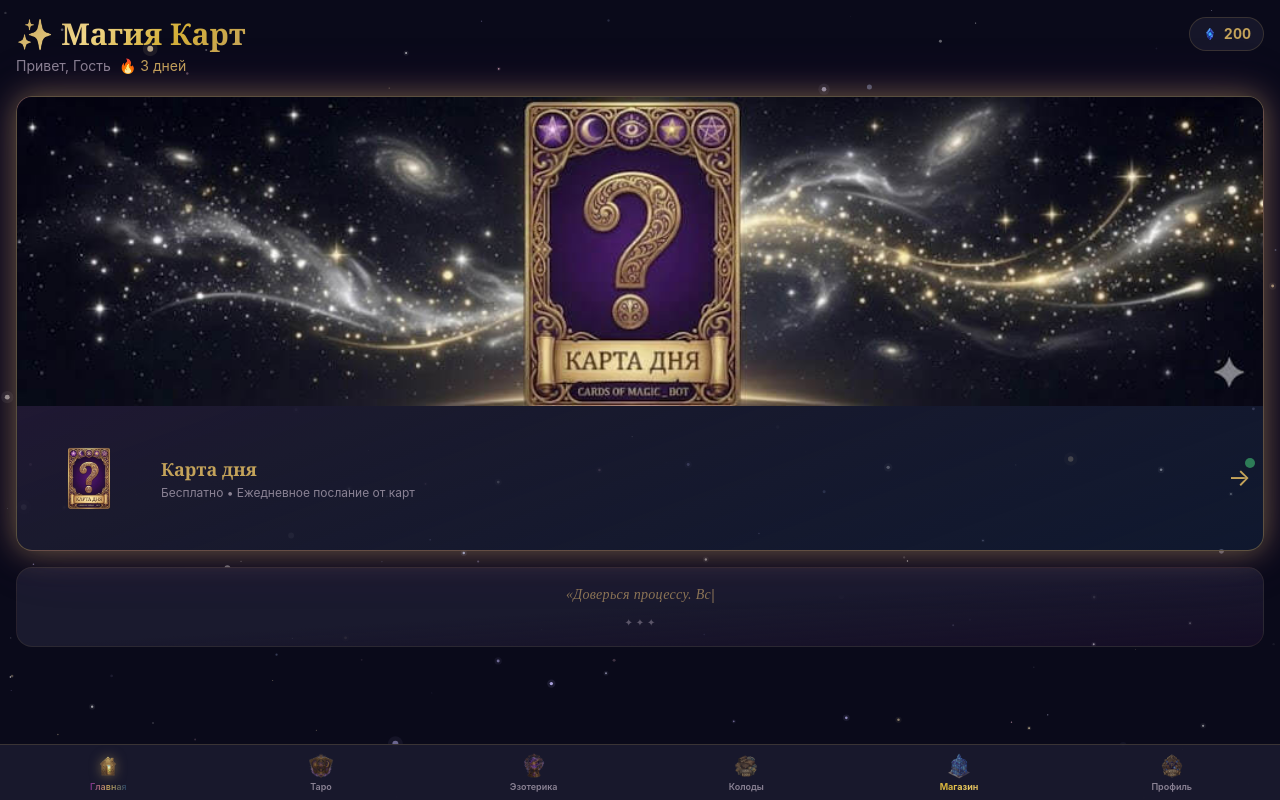
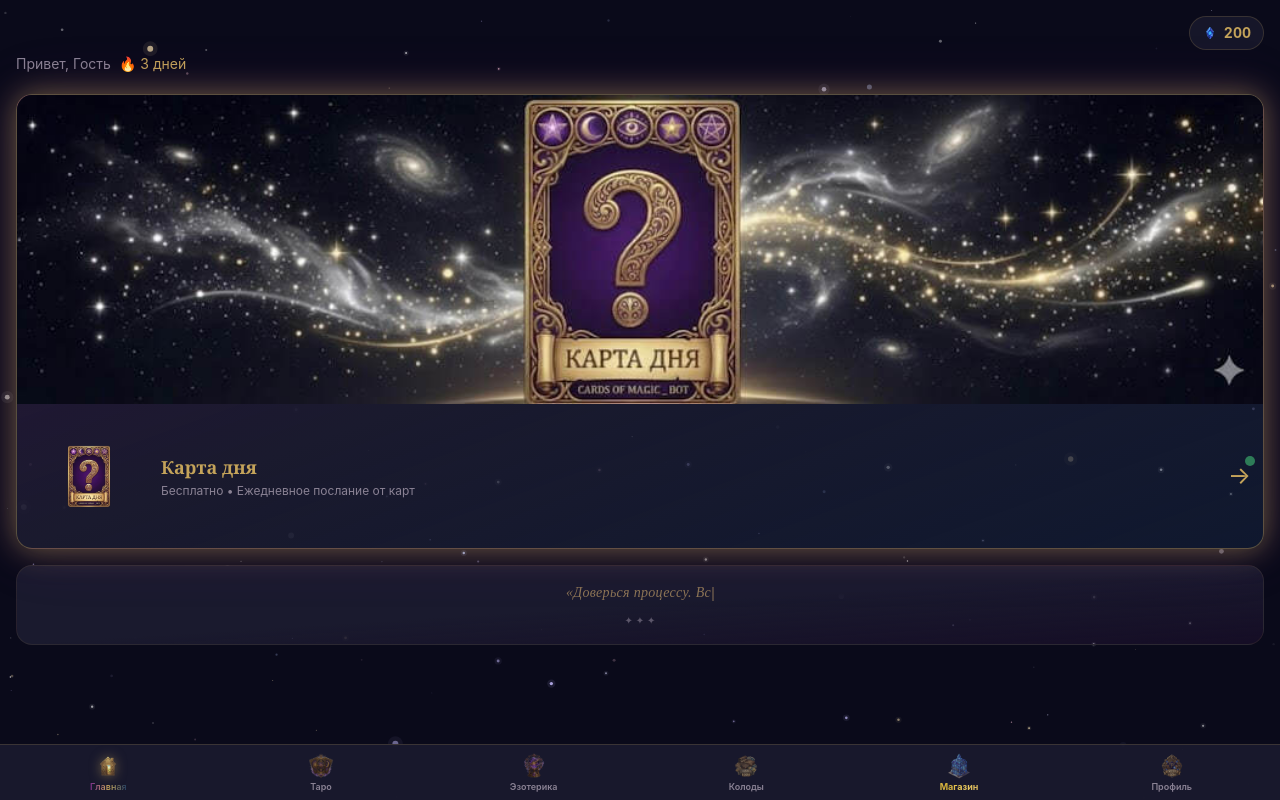
Before and after one commit to d1mambaway/tarot-ai-app, a Next.js app: page / in a window 1280 px wide. Built offline with nearby package versions, Linux system fonts and the light colour scheme.

Commit message:
Remove Магия Карт title from HomeScreen header

```diff
--- a/src/components/layout/HomeScreen.tsx
+++ b/src/components/layout/HomeScreen.tsx
@@ -176,8 +176,7 @@
     <div className="px-4 pt-4 pb-4 relative z-10">
       {/* Header */}
       <motion.div initial={{ opacity: 0, y: -10 }} animate={{ opacity: 1, y: 0 }} className="mb-5">
-        <div className="flex items-center justify-between">
-          <h1 className="text-3xl font-bold font-mystic text-gradient-gold">✨ Магия Карт</h1>
+        <div className="flex items-center justify-end">
           <ManaBalance onClick={() => setScreen('shop')} />
         </div>
         {user && (
```
